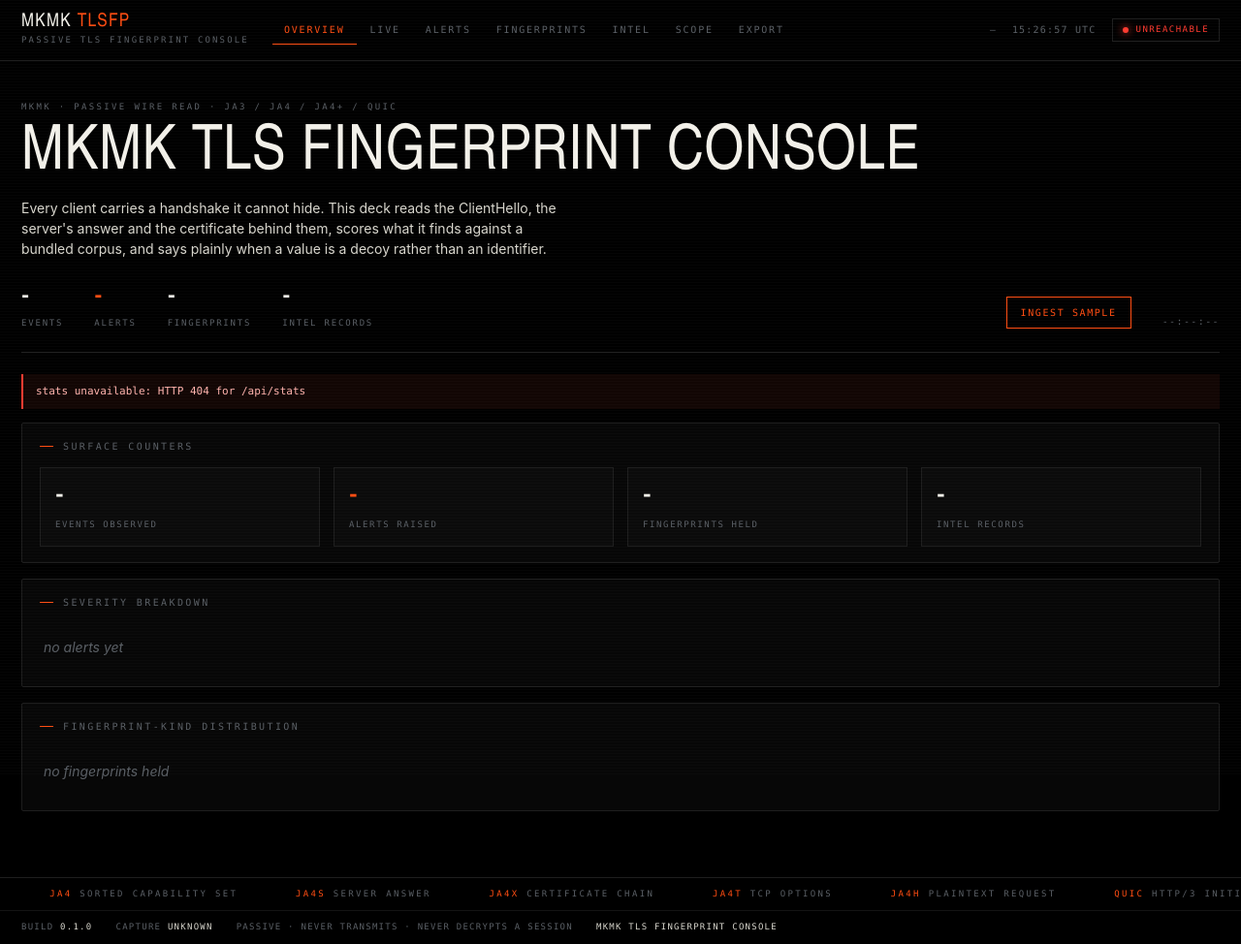
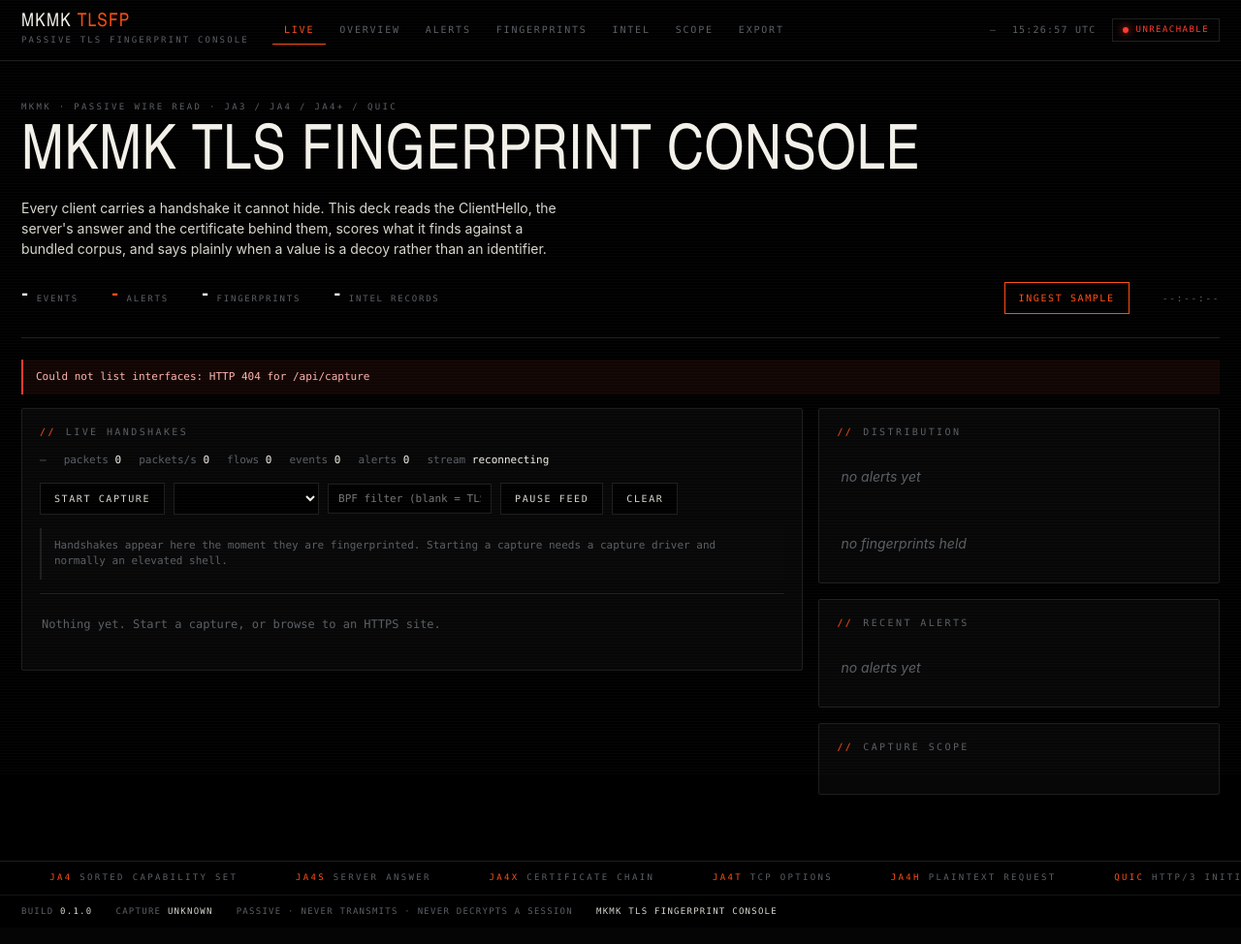
Before and after one commit to KhajaMoinuddinKhan/Cybersecurity-projects, a Flask app: template PROJECTS/tls-fingerprint-console/src/templates/console.html in a window 1280 px wide. Shown: the whole page at 97% size. After the commit the page ends 944 px from the top, so only its background shows below. Run offline with Flask 3, Linux system fonts and the light colour scheme; the template is opened without the code that fills it, so the values that code supplies are empty; some libraries are stand-ins or nearby versions.

Commit message:
Put the live feed at the top of the console
The console opened on a page of counters and the feed lived behind a tab.
The deck now opens on the feed: the Live view leads the nav, is active on
load, and is laid out in two columns with the handshakes down the left and
the distribution, recent alerts and capture scope down the right. The feed
starts with the page rather than waiting for a click, and it takes the
taller column.

The masthead counters are inline number-and-label pairs rather than stacked
figures, panel headings carry the // marker, and feed rows lead with a
boxed kind tag, so the reading rhythm matches the deck this was designed
against. The words stay ours -- Distribution, Recent alerts, Capture scope
-- and the suite that forbids the reference site's vocabulary still passes.

```diff
--- a/PROJECTS/tls-fingerprint-console/src/templates/console.html
+++ b/PROJECTS/tls-fingerprint-console/src/templates/console.html
@@ -107,12 +107,12 @@
     margin:12px 0 14px;
   }
   .masthead .thesis{max-width:64ch;color:var(--bone);font-size:14px;margin:0 0 24px}
-  .metrics{display:flex;align-items:flex-end;gap:32px;flex-wrap:wrap}
-  .metric{display:flex;flex-direction:column;line-height:1.1}
-  .metric .n{font-family:var(--display);font-size:30px;color:var(--ink);letter-spacing:.02em}
+  .metrics{display:flex;align-items:baseline;gap:34px;flex-wrap:wrap}
+  .metric{display:flex;align-items:baseline;gap:8px;line-height:1}
+  .metric .n{font-family:var(--display);font-size:26px;color:var(--ink);letter-spacing:.02em}
   .metric .l{
     font-family:var(--mono);font-size:9px;letter-spacing:.2em;
-    text-transform:uppercase;color:var(--muted);margin-top:5px;
+    text-transform:uppercase;color:var(--muted);
   }
   .metric.hot .n{color:var(--teal)}
   .metrics .spacer{flex:1}
@@ -120,6 +120,20 @@
 
   /* ---- body + views ---- */
   .body{padding:22px 0 52px;min-width:0}
+
+  /* The deck: the live feed takes the top-left and keeps it, with the reading
+     panels down the right. Narrow windows collapse to one column. */
+  .deck{display:grid;grid-template-columns:minmax(0,1.95fr) minmax(0,1fr);gap:16px;align-items:start}
+  .deck > .col{min-width:0;display:flex;flex-direction:column}
+  @media (max-width:1120px){ .deck{grid-template-columns:1fr} }
+  .deck .feed{max-height:62vh}
+
+  .recent{display:flex;flex-direction:column}
+  .rrow{padding:9px 0;border-bottom:1px solid var(--line-soft);font-family:var(--mono);font-size:11px}
+  .rrow:last-child{border-bottom:0}
+  .rrow .rt{display:flex;gap:8px;align-items:baseline;flex-wrap:wrap}
+  .rrow .rr{color:var(--ink)}
+  .rrow .rd{color:var(--muted);margin-top:4px;word-break:break-word}
   .view{display:none}
   .view.active{display:block;animation:fade .18s ease}
   @keyframes fade{from{opacity:0;transform:translateY(3px)}to{opacity:1;transform:none}}
@@ -133,7 +147,7 @@
     letter-spacing:.24em;text-transform:uppercase;color:var(--muted);
     display:flex;align-items:center;gap:10px;
   }
-  .panel h2::before{content:"";width:14px;height:1px;background:var(--teal)}
+  .panel h2::before{content:"// ";color:var(--teal)}
   .grid-4{display:grid;grid-template-columns:repeat(auto-fit,minmax(160px,1fr));gap:14px}
   .tile{background:var(--panel-2);border:1px solid var(--line);padding:14px 15px}
   .tile .n{font-family:var(--display);font-size:32px;color:var(--ink);line-height:1}
@@ -219,14 +233,15 @@
   }
   .feed{max-height:58vh;overflow-y:auto;border-top:1px solid var(--line);margin-top:14px}
   .frow{
-    display:grid;grid-template-columns:70px 58px 1fr;gap:14px;padding:9px 2px;
+    display:grid;grid-template-columns:66px 46px 1fr;gap:13px;padding:9px 2px;
     border-bottom:1px solid var(--line-soft);font-size:12px;align-items:start;
   }
   .frow.is-alert{background:#120604}
   .frow .t{font-family:var(--mono);color:var(--muted);font-size:10px}
   .frow .k{
     font-family:var(--mono);font-size:9px;letter-spacing:.16em;
-    text-transform:uppercase;color:var(--muted);
+    text-transform:uppercase;color:var(--muted);border:1px solid var(--line);
+    padding:1px 4px;text-align:center;
   }
   .frow .k.event{color:var(--teal)}
   .frow .k.alert{color:var(--amber)}
@@ -275,8 +290,8 @@
       <span class="tagline">passive tls fingerprint console</span>
     </div>
     <nav class="tabs" id="nav">
-      <button data-view="overview" class="active">Overview</button>
-      <button data-view="live">Live</button>
+      <button data-view="live" class="active">Live</button>
+      <button data-view="overview">Overview</button>
       <button data-view="alerts">Alerts</button>
       <button data-view="fingerprints">Fingerprints</button>
       <button data-view="intel">Intel</button>
@@ -314,7 +329,7 @@
 
     <div class="body">
 
-      <section id="view-overview" class="view active">
+      <section id="view-overview" class="view">
         <div class="err" id="err-overview"></div>
         <div class="panel">
           <h2>Surface counters</h2>
@@ -335,10 +350,13 @@
         </div>
       </section>
 
-      <section id="view-live" class="view">
+      <section id="view-live" class="view active">
         <div class="err" id="err-live"></div>
+        <div class="deck">
+
+          <div class="col">
             <div class="panel">
-          <h2>Live capture</h2>
+              <h2>Live handshakes</h2>
               <div class="livebar">
                 <span class="stat" id="liveState">&mdash;</span>
                 <span class="stat">packets <b id="livePackets">0</b></span>
@@ -359,12 +377,28 @@
                 Handshakes appear here the moment they are fingerprinted. Starting a
                 capture needs a capture driver and normally an elevated shell.
               </div>
-        </div>
-        <div class="panel">
-          <h2>Incoming handshakes</h2>
               <div class="feed" id="liveFeed">
                 <div class="feed-empty" id="liveEmpty">Nothing yet. Start a capture, or browse to an HTTPS site.</div>
               </div>
+            </div>
+          </div>
+
+          <div class="col">
+            <div class="panel">
+              <h2>Distribution</h2>
+              <div id="deckSev"><div class="empty">no alerts yet</div></div>
+              <div id="deckKind" style="margin-top:20px"><div class="empty">no fingerprints held</div></div>
+            </div>
+            <div class="panel">
+              <h2>Recent alerts</h2>
+              <div class="recent" id="recentRows"><div class="empty">no alerts yet</div></div>
+            </div>
+            <div class="panel">
+              <h2>Capture scope</h2>
+              <dl class="scope-kv" id="deckKv"></dl>
+            </div>
+          </div>
+
         </div>
       </section>
 
@@ -591,7 +625,8 @@
       $("ovAlerts").textContent = d.alerts;
       $("ovFps").textContent = d.fingerprints;
       $("ovIntel").textContent = itotal;
-      renderSeverity(d.alerts_by_severity || []);
+      renderSeverity(d.alerts_by_severity || [], "sevBreakdown");
+      renderSeverity(d.alerts_by_severity || [], "deckSev");
       fillRuleFilter(d.alerts_by_rule || []);
       $("stamp").textContent = new Date().toLocaleTimeString();
     }).catch(function(err){
@@ -599,8 +634,9 @@
     });
   }
 
-  function renderSeverity(rows){
-    var box = $("sevBreakdown");
+  function renderSeverity(rows, targetId){
+    var box = $(targetId || "sevBreakdown");
+    if (!box) return;
     if (!rows.length){ box.innerHTML = '<div class="empty">no alerts yet</div>'; return; }
     var max = 1;
     rows.forEach(function(r){ if (r.count > max) max = r.count; });
@@ -662,6 +698,29 @@
     });
   }
 
+  /* ---------------- recent alerts (the deck's right column) ---------------- */
+  function loadRecent(){
+    var box = $("recentRows");
+    if (!box) return;
+    return getJSON("/api/alerts?limit=8").then(function(d){
+      var rows = d.alerts || [];
+      if (!rows.length){
+        box.innerHTML = '<div class="empty">no alerts yet</div>';
+        return;
+      }
+      box.innerHTML = rows.map(function(a){
+        var fp = (a.fp_kind || a.fingerprint_kind || "") +
+                 (a.fp_value || a.fingerprint_value ? " " + (a.fp_value || a.fingerprint_value) : "");
+        return '<div class="rrow">' +
+          '<div class="rt"><span class="' + chipClass(a.severity) + '">' + esc(a.severity || "?") + "</span>" +
+          '<span class="rr">' + esc(a.rule) + "</span>" +
+          '<span class="muted">' + esc(a.src_ip) + "</span></div>" +
+          '<div class="rd">' + esc(a.title) + (fp ? " &middot; " + esc(fp) : "") + "</div>" +
+          "</div>";
+      }).join("");
+    }).catch(function(){ /* a convenience panel, not the page */ });
+  }
+
   /* ---------------- fingerprints ---------------- */
   var fpsCache = [];
   function loadFingerprints(){
@@ -669,7 +728,8 @@
       clearErr("fps");
       fpsCache = d.fingerprints || [];
       renderFingerprints();
-      renderKindDist();
+      renderKindDist("kindDist");
+      renderKindDist("deckKind");
     }).catch(function(err){
       showErr("fps", "fingerprints unavailable: " + err.message);
     });
@@ -699,14 +759,15 @@
     }).join("");
   }
 
-  function renderKindDist(){
+  function renderKindDist(targetId){
     var counts = {};
     fpsCache.forEach(function(f){
       var k = f.kind || "unknown";
       counts[k] = (counts[k] || 0) + (Number(f.count) || 1);
     });
     var keys = Object.keys(counts);
-    var box = $("kindDist");
+    var box = $(targetId || "kindDist");
+    if (!box) return;
     if (!keys.length){ box.innerHTML = '<div class="empty">no fingerprints held</div>'; return; }
     var max = 1;
     keys.forEach(function(k){ if (counts[k] > max) max = counts[k]; });
@@ -834,6 +895,16 @@
     if (n) n.textContent = note;
     setCaptureFoot(d.mode === "live" ? "live" : "file only");
     setHeaderInterface(iface ? (iface.description || iface.name || "") : modeLabel);
+    var deck = $("deckKv");
+    if (deck) {
+      deck.innerHTML = [
+        ["mode", modeLabel],
+        ["interface", ifaceText],
+        ["filter", d.default_filter || "\u2014 (none)"]
+      ].map(function(r){
+        return "<dt>" + esc(r[0]) + "</dt><dd>" + esc(r[1]) + "</dd>";
+      }).join("");
+    }
   }
 
   function loadCapture(){
@@ -1150,10 +1221,17 @@
   function boot(){
     tickClock();
     wireLive();
+    /* The deck opens on the feed, so the feed starts with the page rather than
+       waiting for a tab click. */
+    loadLiveStatus();
+    loadLiveFeed();
+    fillInterfaces();
+    if (!livePaused) openStream();
     loadHealth();
     loadStats();
     loadAlerts();
     loadFingerprints();
+    loadRecent();
     buildKindChips();
     loadScope();
     loadCapture();
@@ -1165,6 +1243,7 @@
   setInterval(loadStats, POLL);
   setInterval(loadAlerts, POLL);
   setInterval(loadFingerprints, POLL);
+  setInterval(loadRecent, POLL);
   setInterval(loadCapture, POLL);
   setInterval(function(){
     var live = $("view-live");
```
Lines whose indentation alone changed are shown as unchanged.
